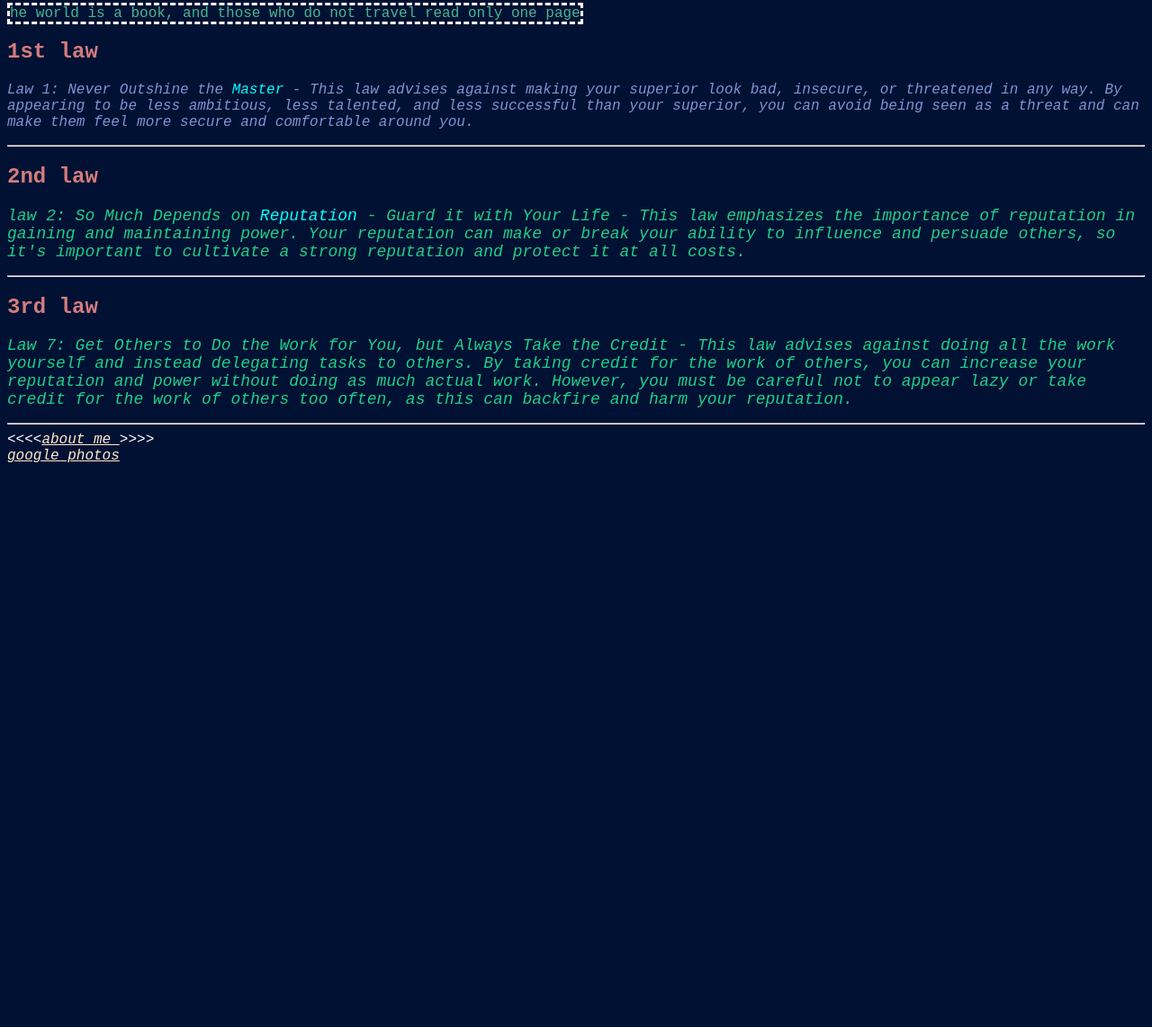
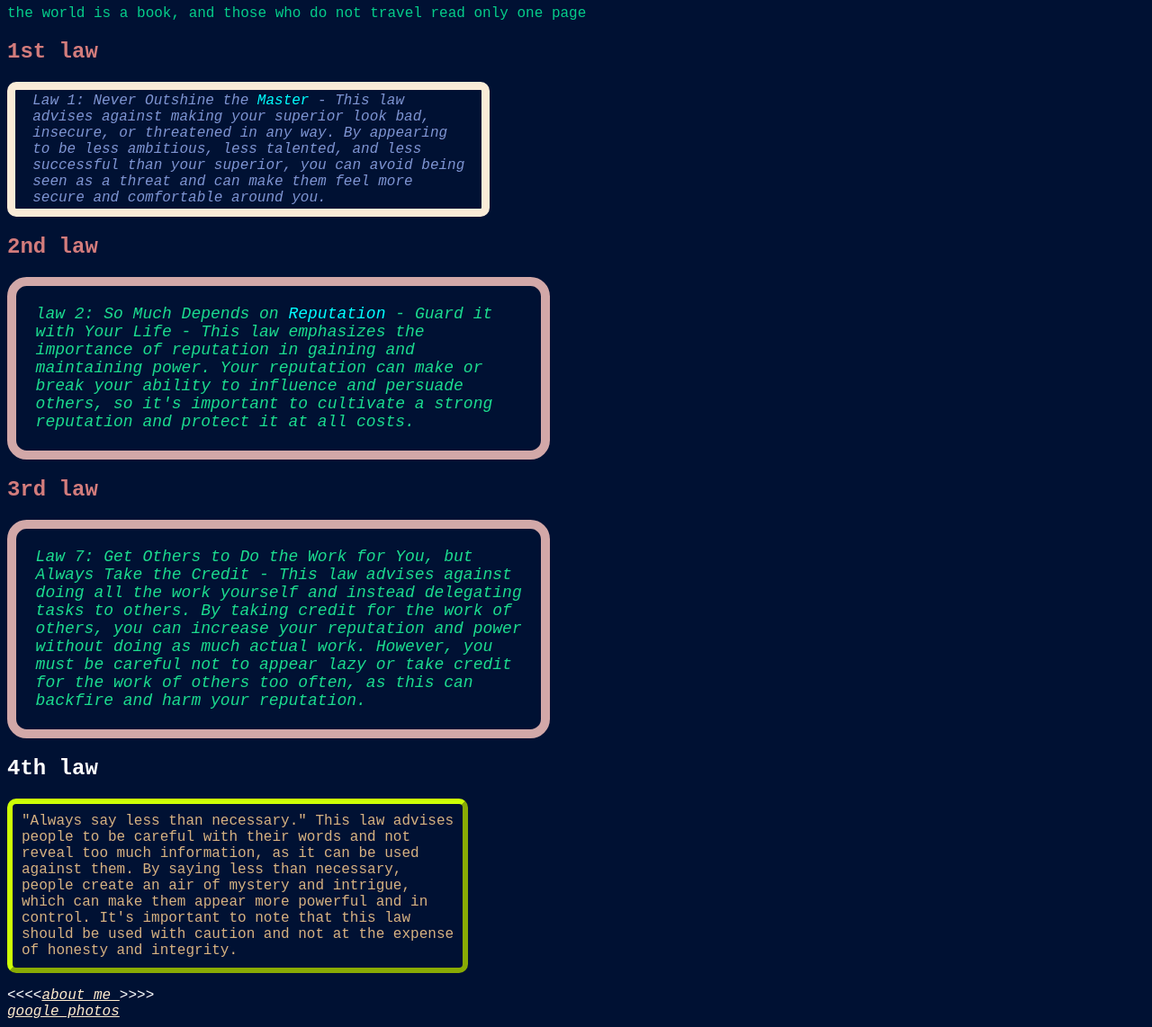
Before and after one commit to a1adeen/website, a plain HTML site: page index.html in a window 1280 px wide. Shown: the part 48-1190 px from the top of the page at 90% size. Before the commit the page ends 800 px from the top, so only its background shows below. Drawn offline with Linux system fonts and the light colour scheme.

Commit message:
aajka kaam

```diff
--- a/css/style.css
+++ b/css/style.css
@@ -11,9 +11,9 @@ body {
 H1 {
     font-family:  'Gill Sans', 'Gill Sans MT', Calibri, 'Trebuchet MS', sans-serif;
 }
-p {
+.p1 {
     font-size: 16px;;
-    color: rgb(70, 183, 146)}
+    color: rgb(5, 205, 138)}
 h1 {
     color: rgb(0, 0, 0);
     font-size: large;
@@ -22,14 +22,32 @@ h1 {
 
 
 .blue {
-    color: rgb(30, 207, 136);
+    color: rgb(27, 220, 143);
         font-size: large;
         font-style:italic;
+    border: #d2a8a8
+    solid;
+    padding: 2ch;
+    width: 50ch;
+    border-radius: 2ch;
+ border-width:1ch;
 }
 
+
 .pehli {
+    font-family: 'Courier New', Courier, monospace;
     color: rgb(126, 149, 211);
-     font-style:italic ;
+    font-style: italic;
+    border: #FFFFFF
+     dashed;
+    border-style: solid;
+    width: 50ch;
+    border-color: antiquewhite;
+    border-radius: 10px;
+    padding: 2ch;
+    border-width: 1ch;
+    padding-bottom: 3px;
+    padding-top: 3px;
 }
 .h11 {
     color: rgb(211, 124, 124);
@@ -47,7 +65,21 @@ a {
     font-family: 'Courier New', Courier, monospace;
     font-style: italic;
 }
-.p1 {
-    border: #FFFFFF
+
+.para {
+    font-family: 'Courier New', Courier, monospace;
+    color: rgb(215, 178, 129);
+    border: #cdff06
     dashed;
+    border-style: outset;
+    border-radius: 10px;
+    width: 50ch;
+    padding-top: 10px;
+    padding-right: 10px;
+    padding-left: 10px;
+    padding-bottom: 10px;
+    border-top-width: 6px;
+    border-bottom-width: 6px;
+    border-right-width: 6px;
+    border-left-width: 6px;
 }
--- a/index.html
+++ b/index.html
@@ -14,27 +14,37 @@
     <h1><id="kuch" class="hi"></id>
          hi there i am learning css todayy
     </h1>
-    <P><id="p" class="p1"</id>he world is a book, and those who do not travel read only one page</P>
+    <P><id="p" class="p1"></id>the world is a book, and those who do not travel read only one page</P>
     <h2><id="h1 1st " class="h11"></id>
          1st law</h1>
-        <p><id="1st" class="pehli"></id>
+        <p id="1st" class="pehli">
             Law 1: Never Outshine the <span class="highlight"> Master</span> - This law advises against making your superior look bad, insecure, or threatened in any way. By appearing to be less ambitious, less talented, and less successful than your superior, you can avoid being seen as a threat and can make them feel more secure and comfortable around you.
         </p>
-        <hr>
+
         <h2>
             <id="h1 1st " class="h11"></id>
             2nd law</h2>
-            <p> <id="2nd" class="blue"></id>
+            <p class="blue" id="pehli">
+
                 law 2: So Much Depends on <span class="highlight">Reputation</span> - Guard it with Your Life - This law emphasizes the importance of reputation in gaining and maintaining power. Your reputation can make or break your ability to influence and persuade others, so it's important to cultivate a strong reputation and protect it at all costs.
             </p>
-            <hr>
+
 
             <h2><id="h1 1st " class="h11"></id>
                  3rd law</h2>
-            <p><id=:"third" class="blue"></id>
+            <p class="blue" id="third para">
                 Law 7: Get Others to Do the Work for You, but Always Take the Credit - This law advises against doing all the work yourself and instead delegating tasks to others. By taking credit for the work of others, you can increase your reputation and power without doing as much actual work. However, you must be careful not to appear lazy or take credit for the work of others too often, as this can backfire and harm your reputation.
             </p>
-            <hr>
+
+            <h2>
+                4th law
+             </h2>
+            <p class="para" id="4th">
+                "Always say less than necessary."
+
+                This law advises people to be careful with their words and not reveal too much information, as it can be used against them. By saying less than necessary, people create an air of mystery and intrigue, which can make them appear more powerful and in control. It's important to note that this law should be used with caution and not at the expense of honesty and integrity.
+            </p>
+
             &lt;&lt;&lt;&lt;<a href="https://github.com/a1adeen" target="_blank">about me </a>&gt;&gt;&gt;&gt;
   <br>
             <a href="https://www.google.com/photos/about/ " target="_blank">google photos</a>
```
